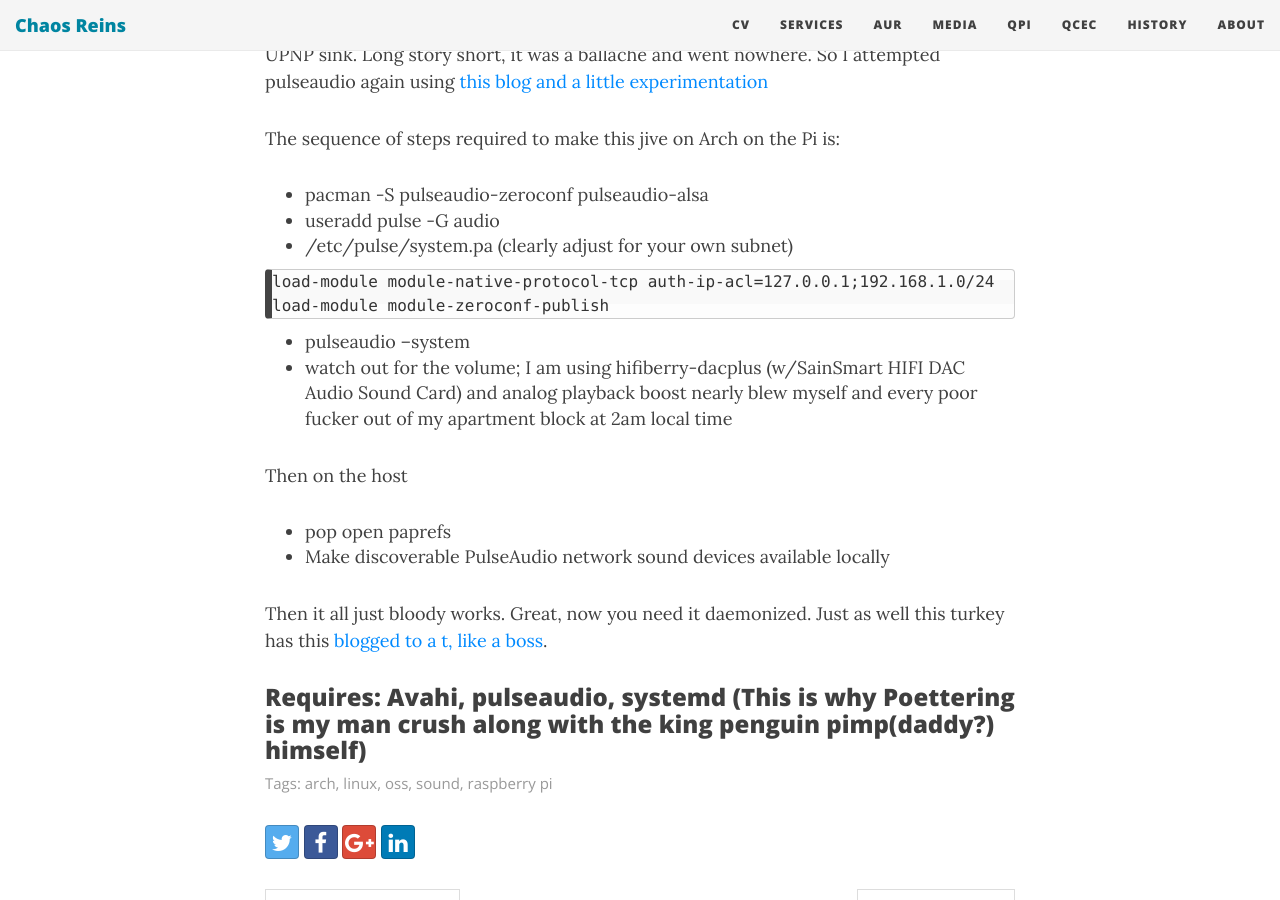
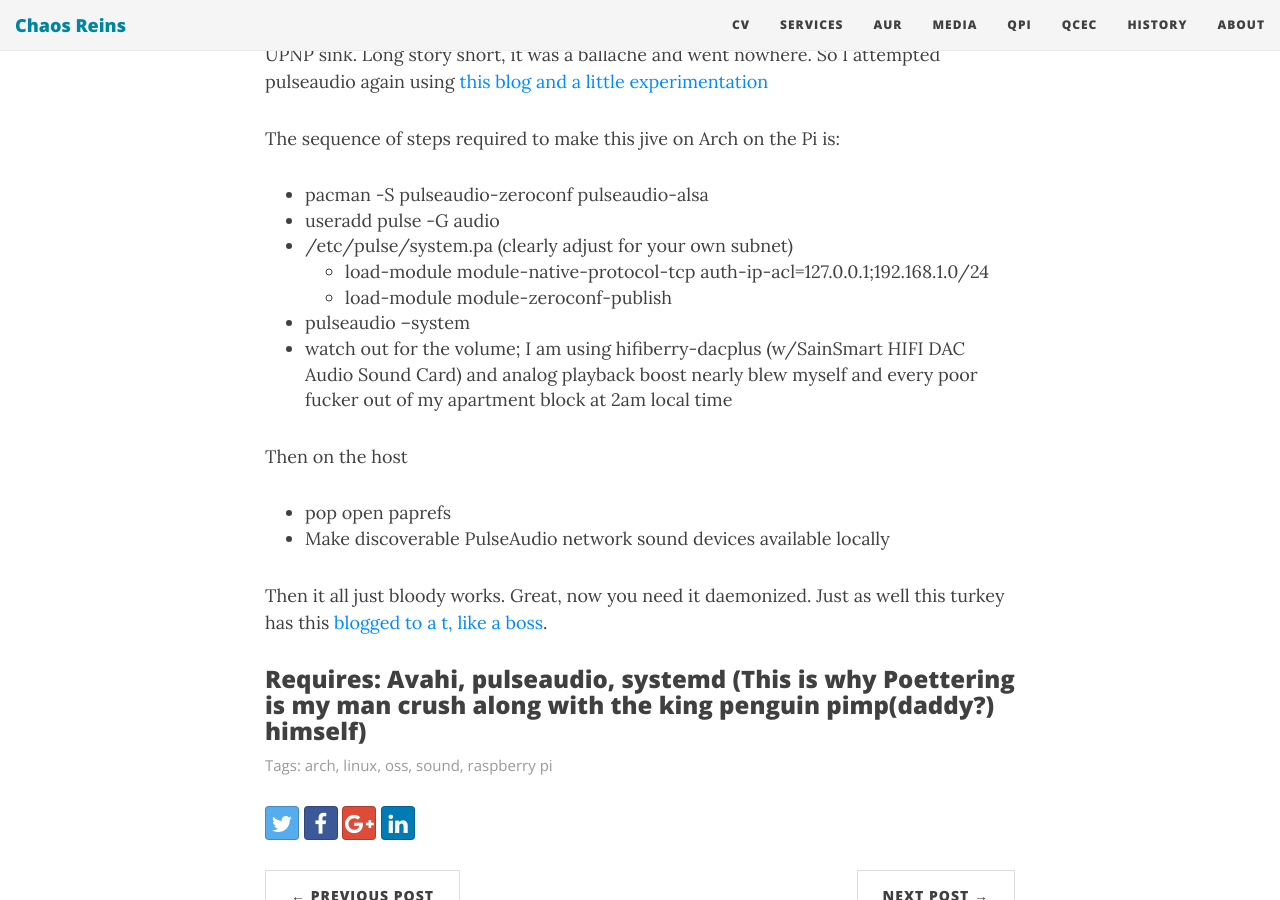
Before and after one commit to sirspudd/sirspudd.github.io, a Jekyll site: the page built from _posts/2017-06-24-raspberry-pi-arch-audio.md, in a window 1280 px wide and 900 px high, scrolled down 1986 px. Built offline with Jekyll 4.4.1, drawn with Linux system fonts in a browser that asks for light colours; nearby versions of some CDN libraries; comment, search, counter and statistics services are not loaded.

Commit message:
Further markdown trial and error

````diff
--- a/_posts/2017-06-24-raspberry-pi-arch-audio.md
+++ b/_posts/2017-06-24-raspberry-pi-arch-audio.md
@@ -60,11 +60,8 @@
 * pacman -S pulseaudio-zeroconf pulseaudio-alsa
 * useradd pulse -G audio
 * /etc/pulse/system.pa (clearly adjust for your own subnet)
-
-```
-load-module module-native-protocol-tcp auth-ip-acl=127.0.0.1;192.168.1.0/24
-load-module module-zeroconf-publish
-```
+    * load-module module-native-protocol-tcp auth-ip-acl=127.0.0.1;192.168.1.0/24
+    * load-module module-zeroconf-publish
 * pulseaudio --system
 * watch out for the volume; I am using hifiberry-dacplus (w/SainSmart HIFI DAC Audio Sound Card) and analog playback boost nearly blew myself and every poor fucker out of my apartment block at 2am local time
 
````
